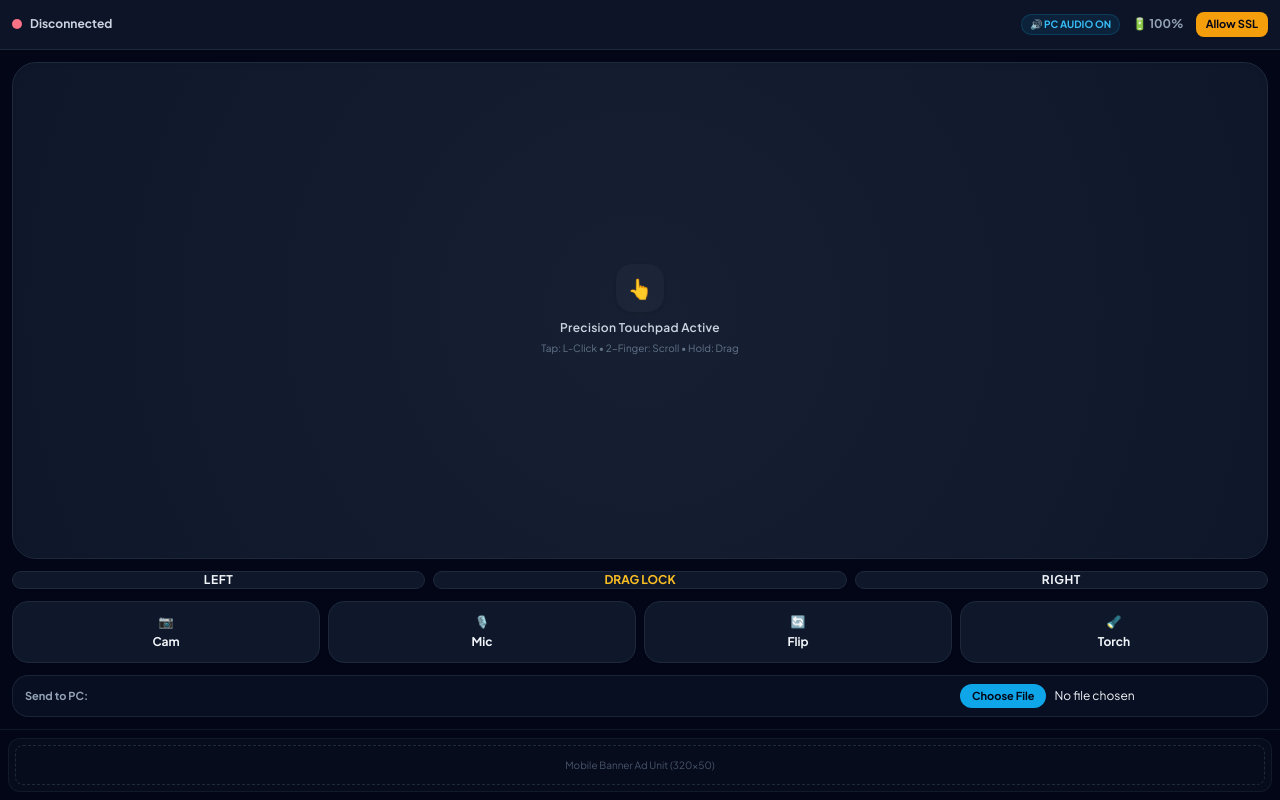
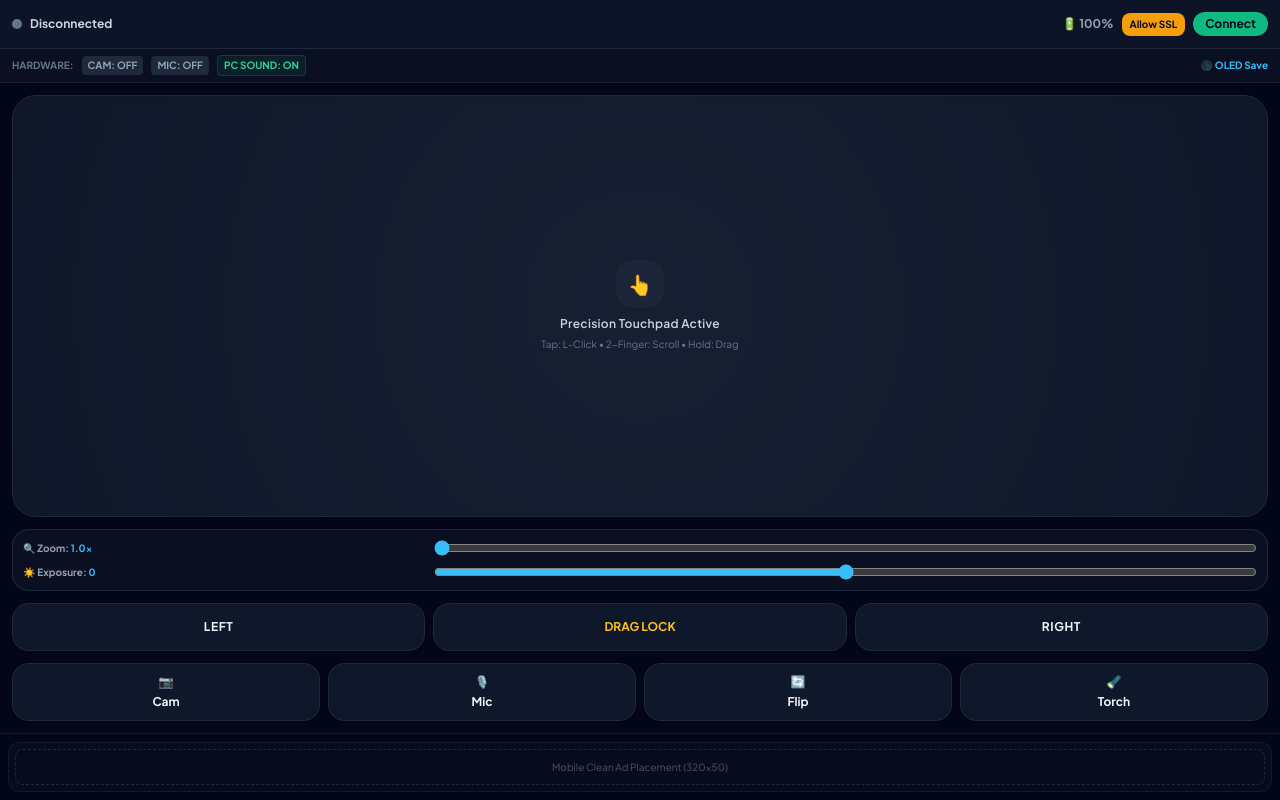
Before and after one commit to prasanna77-ace/linux-phone-av-bridge, a plain HTML site: page phone.html in a window 1280 px wide. Drawn offline with nearby package versions, Linux system fonts and the light colour scheme.

Commit message:
Pro upgrade: Linux uinput kernel driver, camera zoom & exposure hardware sliders, and OLED battery saver

```diff
--- a/phone.html
+++ b/phone.html
@@ -3,34 +3,47 @@
 <head>
     <meta charset="UTF-8">
     <meta name="viewport" content="width=device-width, initial-scale=1.0, maximum-scale=1.0, user-scalable=no">
-    <title>Phone Remote Studio</title>
+    <title>Phone Remote Studio Pro</title>
     <script src="https://cdn.tailwindcss.com"></script>
     <link href="https://fonts.googleapis.com/css2?family=Plus+Jakarta+Sans:wght@400;600;700;800&display=swap" rel="stylesheet">
     <style>
         body { font-family: 'Plus Jakarta Sans', sans-serif; }
         .touch-surface { background: radial-gradient(circle at center, rgba(30, 41, 59, 0.75) 0%, rgba(15, 23, 42, 0.98) 100%); }
+        .oled-blackout { background-color: #000000 !important; }
     </style>
 </head>
 <body class="bg-slate-950 text-slate-100 min-h-screen flex flex-col justify-between select-none touch-none overflow-hidden">
 
-    <!-- Bi-Directional Remote Audio Player (Plays PC sound on phone) -->
     <audio id="remoteAudio" autoplay playsinline></audio>
 
-    <!-- Top Status Bar -->
-    <header class="p-3 bg-slate-900/90 backdrop-blur border-b border-slate-800 flex items-center justify-between">
+    <!-- Top Status & Hardware Header -->
+    <header class="p-3 bg-slate-900/90 backdrop-blur border-b border-slate-800 flex items-center justify-between z-10">
         <div class="flex items-center gap-2">
-            <span id="dot" class="w-2.5 h-2.5 rounded-full bg-amber-400 animate-pulse"></span>
-            <span id="status-text" class="text-xs font-bold text-slate-300">Connecting...</span>
+            <span id="dot" class="w-2.5 h-2.5 rounded-full bg-slate-500"></span>
+            <span id="status-text" class="text-xs font-bold text-slate-300">Disconnected</span>
         </div>
-        <div class="flex items-center gap-3">
-            <span id="audio-indicator" class="text-[10px] font-bold text-sky-400 bg-sky-500/10 px-2 py-0.5 rounded-full border border-sky-500/20">🔊 PC AUDIO ON</span>
+        <div class="flex items-center gap-2">
             <span id="batt" class="text-xs font-bold text-slate-400">🔋 100%</span>
-            <a id="certPair" href="#" target="_blank" class="hidden px-2.5 py-1 bg-amber-500 text-slate-950 text-[11px] font-bold rounded-lg">Allow SSL</a>
+            <a id="certPair" href="#" target="_blank" class="hidden px-2 py-1 bg-amber-500 text-slate-950 text-[10px] font-bold rounded-lg">Allow SSL</a>
+            <button id="phone-conn-btn" onclick="togglePhoneConnection()" class="px-3 py-1 rounded-full bg-emerald-500 text-slate-950 font-bold text-xs shadow transition active:scale-95">
+                Connect
+            </button>
         </div>
     </header>
 
+    <!-- Hardware Usage Bar -->
+    <div class="bg-slate-900/60 border-b border-slate-800/80 px-3 py-1.5 flex items-center justify-between text-[10px] font-bold z-10">
+        <div class="flex items-center gap-2">
+            <span class="text-slate-500 uppercase">Hardware:</span>
+            <span id="badge-cam" class="px-1.5 py-0.5 rounded bg-slate-800 text-slate-400">CAM: OFF</span>
+            <span id="badge-mic" class="px-1.5 py-0.5 rounded bg-slate-800 text-slate-400">MIC: OFF</span>
+            <span id="badge-pc-audio" class="px-1.5 py-0.5 rounded bg-emerald-500/10 text-emerald-400 border border-emerald-500/20">PC SOUND: ON</span>
+        </div>
+        <button onclick="toggleOLEDDimmer()" class="text-sky-400 hover:text-sky-300">🌑 OLED Save</button>
+    </div>
+
     <!-- Main Touchpad & Hardware Controls -->
-    <main class="flex-1 flex flex-col p-3 space-y-3">
+    <main class="flex-1 flex flex-col p-3 space-y-3 relative">
 
         <!-- Interactive Multi-Touch Surface -->
         <div id="trackpad" class="flex-1 touch-surface rounded-3xl border border-slate-800 flex flex-col items-center justify-center text-slate-400 font-semibold text-xs active:border-sky-500/60 transition shadow-inner">
@@ -39,41 +52,52 @@
             <span class="text-[10px] text-slate-500 font-normal mt-1">Tap: L-Click • 2-Finger: Scroll • Hold: Drag</span>
         </div>
 
+        <!-- Camera Optical Sliders (Zoom & Exposure) -->
+        <div class="bg-slate-900/60 p-2.5 rounded-2xl border border-slate-800 space-y-2">
+            <div class="flex items-center justify-between text-[10px] font-bold text-slate-400">
+                <span>🔍 Zoom: <span id="zoom-val" class="text-sky-400">1.0x</span></span>
+                <input type="range" id="zoom-slider" min="1" max="5" step="0.1" value="1" oninput="applyCameraZoom(this.value)" class="w-2/3 accent-sky-400">
+            </div>
+            <div class="flex items-center justify-between text-[10px] font-bold text-slate-400">
+                <span>☀️ Exposure: <span id="exp-val" class="text-sky-400">0</span></span>
+                <input type="range" id="exp-slider" min="-2" max="2" step="0.5" value="0" oninput="applyCameraExposure(this.value)" class="w-2/3 accent-sky-400">
+            </div>
+        </div>
+
         <!-- Mouse Buttons & Drag Lock -->
-        <div class="grid grid-cols-3 gap-2 h-13">
+        <div class="grid grid-cols-3 gap-2 h-12">
             <button id="btn-left" class="bg-slate-900 active:bg-sky-500 active:text-slate-950 border border-slate-800 rounded-2xl font-bold text-xs tracking-wider transition shadow-sm">LEFT</button>
             <button id="btn-drag" onclick="toggleDragLock()" class="bg-slate-900 border border-slate-800 rounded-2xl font-bold text-xs text-amber-400 transition shadow-sm">DRAG LOCK</button>
             <button id="btn-right" class="bg-slate-900 active:bg-sky-500 active:text-slate-950 border border-slate-800 rounded-2xl font-bold text-xs tracking-wider transition shadow-sm">RIGHT</button>
         </div>
 
-        <!-- AV & Sensor Matrix -->
+        <!-- AV Hardware Matrix -->
         <div class="grid grid-cols-4 gap-2">
-            <button onclick="toggleStream('video')" id="cam-btn" class="bg-slate-900 active:scale-95 border border-slate-800 py-3 rounded-2xl text-xs font-bold flex flex-col items-center gap-1 transition shadow-sm">
+            <button onclick="toggleStream('video')" id="cam-btn" class="bg-slate-900 active:scale-95 border border-slate-800 py-2.5 rounded-2xl text-xs font-bold flex flex-col items-center gap-1 transition shadow-sm">
                 <span>📷</span><span>Cam</span>
             </button>
-            <button onclick="toggleStream('audio')" id="mic-btn" class="bg-slate-900 active:scale-95 border border-slate-800 py-3 rounded-2xl text-xs font-bold flex flex-col items-center gap-1 transition shadow-sm">
+            <button onclick="toggleStream('audio')" id="mic-btn" class="bg-slate-900 active:scale-95 border border-slate-800 py-2.5 rounded-2xl text-xs font-bold flex flex-col items-center gap-1 transition shadow-sm">
                 <span>🎙️</span><span>Mic</span>
             </button>
-            <button onclick="flipCamera()" class="bg-slate-900 active:scale-95 border border-slate-800 py-3 rounded-2xl text-xs font-bold flex flex-col items-center gap-1 transition shadow-sm">
+            <button onclick="flipCamera()" class="bg-slate-900 active:scale-95 border border-slate-800 py-2.5 rounded-2xl text-xs font-bold flex flex-col items-center gap-1 transition shadow-sm">
                 <span>🔄</span><span>Flip</span>
             </button>
-            <button onclick="toggleTorch()" class="bg-slate-900 active:scale-95 border border-slate-800 py-3 rounded-2xl text-xs font-bold flex flex-col items-center gap-1 transition shadow-sm">
+            <button onclick="toggleTorch()" class="bg-slate-900 active:scale-95 border border-slate-800 py-2.5 rounded-2xl text-xs font-bold flex flex-col items-center gap-1 transition shadow-sm">
                 <span>🔦</span><span>Torch</span>
             </button>
         </div>
 
-        <!-- Direct File Relay -->
-        <div class="bg-slate-900/60 p-2 rounded-2xl border border-slate-800/80 flex items-center justify-between">
-            <span class="text-[11px] font-bold text-slate-400 ml-1">Send to PC:</span>
-            <input type="file" id="fileInput" onchange="uploadSelectedFile()" class="text-xs file:mr-2 file:py-1 file:px-3 file:rounded-xl file:border-0 file:text-[11px] file:font-bold file:bg-sky-500 file:text-slate-950">
+        <!-- OLED Blackout Overlay (Click to wake) -->
+        <div id="oled-overlay" onclick="toggleOLEDDimmer()" class="hidden absolute inset-0 oled-blackout z-50 flex flex-col items-center justify-center text-slate-800 text-xs font-mono select-none">
+            <span>[ OLED SAVER ACTIVE • TAP ANYWHERE TO WAKE ]</span>
         </div>
     </main>
 
     <!-- Mobile Footer Ad -->
-    <footer class="p-2 bg-slate-950 border-t border-slate-900">
+    <footer class="p-2 bg-slate-950 border-t border-slate-900 z-10">
         <div class="bg-slate-900/40 rounded-xl p-1.5 text-center border border-slate-800/50">
-            <div class="h-10 flex items-center justify-center text-[10px] text-slate-600 border border-dashed border-slate-800 rounded-lg">
-                Mobile Banner Ad Unit (320x50)
+            <div class="h-9 flex items-center justify-center text-[10px] text-slate-600 border border-dashed border-slate-800 rounded-lg">
+                Mobile Clean Ad Placement (320x50)
             </div>
         </div>
     </footer>
@@ -85,7 +109,9 @@
 
         let ws = null, pc = null, localStream = null;
         let currentFacingMode = "environment", torchActive = false;
-        let wakeLock = null, isDragging = false;
+        let wakeLock = null, isDragging = false, isPhoneConnected = false;
+
+        document.getElementById('certPair').href = `https://${host}/api/status`;
 
         async function requestWakeLock() {
             try {
@@ -93,15 +119,22 @@
             } catch (err) {}
         }
 
-        document.getElementById('certPair').href = `https://${host}/api/status`;
+        function releaseWakeLock() {
+            if (wakeLock) { wakeLock.release(); wakeLock = null; }
+        }
 
-        function initWebSocket() {
+        function toggleOLEDDimmer() {
+            const overlay = document.getElementById('oled-overlay');
+            overlay.classList.toggle('hidden');
+        }
+
+        function startPhoneConnection() {
+            if (ws) ws.close();
             ws = new WebSocket(`wss://${host}/ws/input`);
 
             ws.onopen = () => {
-                document.getElementById('dot').className = 'w-2.5 h-2.5 rounded-full bg-emerald-400';
-                document.getElementById('status-text').innerText = 'Studio Live';
-                document.getElementById('certPair').classList.add('hidden');
+                isPhoneConnected = true;
+                updatePhoneUI(true);
                 requestWakeLock();
                 startBatteryReporting();
                 startAVStream();
@@ -118,34 +151,73 @@
                 } catch(err) {}
             };
 
-            ws.onerror = () => {
-                document.getElementById('dot').className = 'w-2.5 h-2.5 rounded-full bg-amber-400 animate-pulse';
-                document.getElementById('status-text').innerText = 'SSL Pair Needed';
-                document.getElementById('certPair').classList.remove('hidden');
-            };
+            ws.onerror = () => { isPhoneConnected = false; updatePhoneUI(false, true); };
+            ws.onclose = () => { isPhoneConnected = false; updatePhoneUI(false); };
+        }
 
-            ws.onclose = () => {
-                document.getElementById('dot').className = 'w-2.5 h-2.5 rounded-full bg-rose-400';
-                document.getElementById('status-text').innerText = 'Disconnected';
-                setTimeout(initWebSocket, 3000);
-            };
+        function disconnectPhoneConnection() {
+            if (localStream) { localStream.getTracks().forEach(t => t.stop()); localStream = null; }
+            if (pc) { pc.close(); pc = null; }
+            if (ws) { ws.close(); ws = null; }
+            releaseWakeLock();
+            isPhoneConnected = false;
+            updatePhoneUI(false);
+        }
+
+        function togglePhoneConnection() {
+            if (isPhoneConnected) disconnectPhoneConnection();
+            else startPhoneConnection();
+        }
+
+        function updatePhoneUI(connected, sslNeeded = false) {
+            const dot = document.getElementById('dot');
+            const statusText = document.getElementById('status-text');
+            const connBtn = document.getElementById('phone-conn-btn');
+            const certPair = document.getElementById('certPair');
+
+            if (connected) {
+                dot.className = 'w-2.5 h-2.5 rounded-full bg-emerald-400';
+                statusText.innerText = 'Studio Live';
+                connBtn.innerText = 'Disconnect';
+                connBtn.className = 'px-3 py-1 rounded-full bg-rose-500 text-white font-bold text-xs shadow transition active:scale-95';
+                certPair.classList.add('hidden');
+            } else if (sslNeeded) {
+                dot.className = 'w-2.5 h-2.5 rounded-full bg-amber-400 animate-pulse';
+                statusText.innerText = 'SSL Pair Needed';
+                connBtn.innerText = 'Retry';
+                connBtn.className = 'px-3 py-1 rounded-full bg-amber-500 text-slate-950 font-bold text-xs shadow transition active:scale-95';
+                certPair.classList.remove('hidden');
+            } else {
+                dot.className = 'w-2.5 h-2.5 rounded-full bg-slate-500';
+                statusText.innerText = 'Disconnected';
+                connBtn.innerText = 'Connect';
+                connBtn.className = 'px-3 py-1 rounded-full bg-emerald-500 text-slate-950 font-bold text-xs shadow transition active:scale-95';
+                document.getElementById('badge-cam').className = "px-1.5 py-0.5 rounded bg-slate-800 text-slate-400";
+                document.getElementById('badge-cam').innerText = "CAM: OFF";
+                document.getElementById('badge-mic').className = "px-1.5 py-0.5 rounded bg-slate-800 text-slate-400";
+                document.getElementById('badge-mic').innerText = "MIC: OFF";
+            }
         }
 
         async function startAVStream() {
             try {
                 localStream = await navigator.mediaDevices.getUserMedia({
-                    video: { facingMode: currentFacingMode, width: { ideal: 1280 }, height: { ideal: 720 }, frameRate: { ideal: 30 } },
+                    video: { facingMode: currentFacingMode, width: { exact: 1280 }, height: { exact: 720 }, frameRate: { ideal: 30 } },
                     audio: true
                 });
 
                 pc = new RTCPeerConnection({ iceServers: [] });
                 localStream.getTracks().forEach(track => pc.addTrack(track, localStream));
 
-                // Listen for PC Desktop Audio return stream
+                document.getElementById('badge-cam').className = "px-1.5 py-0.5 rounded bg-emerald-500/10 text-emerald-400 border border-emerald-500/20";
+                document.getElementById('badge-cam').innerText = "CAM: ON";
+                document.getElementById('badge-mic').className = "px-1.5 py-0.5 rounded bg-emerald-500/10 text-emerald-400 border border-emerald-500/20";
+                document.getElementById('badge-mic').innerText = "MIC: ON";
+                broadcastHardwareTelemetry(true, true);
+
                 pc.ontrack = (event) => {
                     if (event.track.kind === "audio") {
-                        const remoteAudio = document.getElementById("remoteAudio");
-                        remoteAudio.srcObject = event.streams[0];
+                        document.getElementById("remoteAudio").srcObject = event.streams[0];
                     }
                 };
 
@@ -155,11 +227,7 @@
                 const response = await fetch(`https://${host}/offer`, {
                     method: "POST",
                     headers: { "Content-Type": "application/json" },
-                    body: JSON.stringify({
-                        sdp: pc.localDescription.sdp,
-                        type: pc.localDescription.type,
-                        enable_pc_to_phone: true
-                    })
+                    body: JSON.stringify({ sdp: pc.localDescription.sdp, type: pc.localDescription.type, enable_pc_to_phone: true })
                 });
 
                 const answer = await response.json();
@@ -169,13 +237,52 @@
             }
         }
 
+        async function applyCameraZoom(val) {
+            document.getElementById('zoom-val').innerText = `${val}x`;
+            if (!localStream) return;
+            const track = localStream.getVideoTracks()[0];
+            if (track && 'applyConstraints' in track) {
+                try { await track.applyConstraints({ advanced: [{ zoom: parseFloat(val) }] }); } catch(e) {}
+            }
+        }
+
+        async function applyCameraExposure(val) {
+            document.getElementById('exp-val').innerText = `${val}`;
+            if (!localStream) return;
+            const track = localStream.getVideoTracks()[0];
+            if (track && 'applyConstraints' in track) {
+                try { await track.applyConstraints({ advanced: [{ exposureCompensation: parseFloat(val) }] }); } catch(e) {}
+            }
+        }
+
         function toggleStream(kind) {
             if (!localStream) return;
             const track = localStream.getTracks().find(t => t.kind === kind);
             if (track) {
                 track.enabled = !track.enabled;
                 const btn = document.getElementById(kind === 'video' ? 'cam-btn' : 'mic-btn');
-                btn.className = track.enabled ? 'bg-slate-900 border border-slate-800 py-3 rounded-2xl text-xs font-bold flex flex-col items-center gap-1 shadow-sm' : 'bg-rose-900/40 border border-rose-700 py-3 rounded-2xl text-xs font-bold text-rose-300 flex flex-col items-center gap-1 shadow-sm';
+                btn.className = track.enabled ? 'bg-slate-900 border border-slate-800 py-2.5 rounded-2xl text-xs font-bold flex flex-col items-center gap-1 shadow-sm' : 'bg-rose-900/40 border border-rose-700 py-2.5 rounded-2xl text-xs font-bold text-rose-300 flex flex-col items-center gap-1 shadow-sm';
+
+                const badge = document.getElementById(kind === 'video' ? 'badge-cam' : 'badge-mic');
+                badge.innerText = `${kind.toUpperCase()}: ${track.enabled ? 'ON' : 'OFF'}`;
+                badge.className = track.enabled ? "px-1.5 py-0.5 rounded bg-emerald-500/10 text-emerald-400 border border-emerald-500/20" : "px-1.5 py-0.5 rounded bg-slate-800 text-slate-400";
+
+                broadcastHardwareTelemetry(
+                    localStream.getVideoTracks().some(t => t.enabled),
+                    localStream.getAudioTracks().some(t => t.enabled)
+                );
+            }
+        }
+
+        function broadcastHardwareTelemetry(camActive, micActive) {
+            if (ws && ws.readyState === WebSocket.OPEN) {
+                ws.send(JSON.stringify({
+                    a: "telemetry",
+                    battery: parseInt(document.getElementById('batt').innerText.replace(/\D/g, '')) || 100,
+                    cam_active: camActive,
+                    mic_active: micActive,
+                    device: "Phone Remote Pro"
+                }));
             }
         }
 
@@ -193,9 +300,7 @@
             const track = localStream.getVideoTracks()[0];
             if (track && 'applyConstraints' in track) {
                 torchActive = !torchActive;
-                try {
-                    await track.applyConstraints({ advanced: [{ torch: torchActive }] });
-                } catch(e) {}
+                try { await track.applyConstraints({ advanced: [{ torch: torchActive }] }); } catch(e) {}
             }
         }
 
@@ -254,21 +359,6 @@
             ws && ws.send(JSON.stringify({ a: "c", b: "r" }));
         };
 
-        async function uploadSelectedFile() {
-            const input = document.getElementById('fileInput');
-            if (!input.files.length) return;
-            const formData = new FormData();
-            formData.append('file', input.files[0]);
-
-            try {
-                await fetch(`https://${host}/api/upload`, { method: 'POST', body: formData });
-                alert('File uploaded to PC!');
-                input.value = '';
-            } catch (err) {
-                alert('Upload failed.');
-            }
-        }
-
         function startBatteryReporting() {
             if ('getBattery' in navigator) {
                 navigator.getBattery().then(batt => {
@@ -276,7 +366,14 @@
                         const level = Math.round(batt.level * 100);
                         document.getElementById('batt').innerText = `🔋 ${level}%`;
                         if (ws && ws.readyState === WebSocket.OPEN) {
-                            ws.send(JSON.stringify({ a: "telemetry", battery: level, charging: batt.charging, device: "Mobile" }));
+                            ws.send(JSON.stringify({
+                                a: "telemetry",
+                                battery: level,
+                                charging: batt.charging,
+                                device: "Phone Remote Pro",
+                                cam_active: localStream ? localStream.getVideoTracks().some(t => t.enabled) : false,
+                                mic_active: localStream ? localStream.getAudioTracks().some(t => t.enabled) : false
+                            }));
                         }
                     };
                     send();
@@ -286,7 +383,7 @@
             }
         }
 
-        window.onload = initWebSocket;
+        window.onload = startPhoneConnection;
     </script>
 </body>
 </html>
```
Also changed, not shown: 2 other files.
